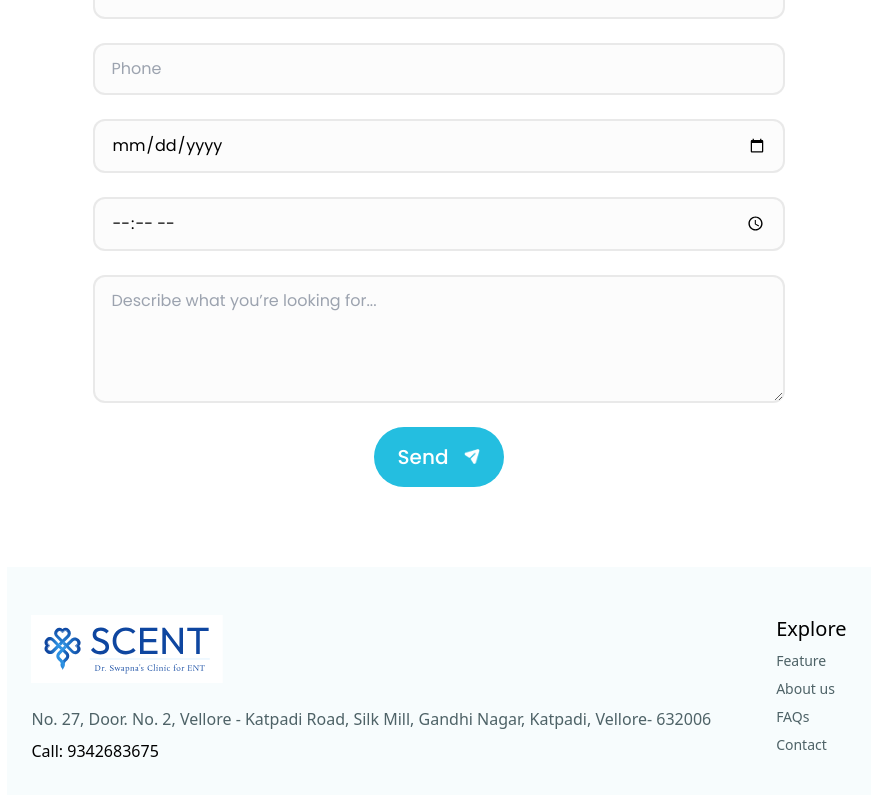
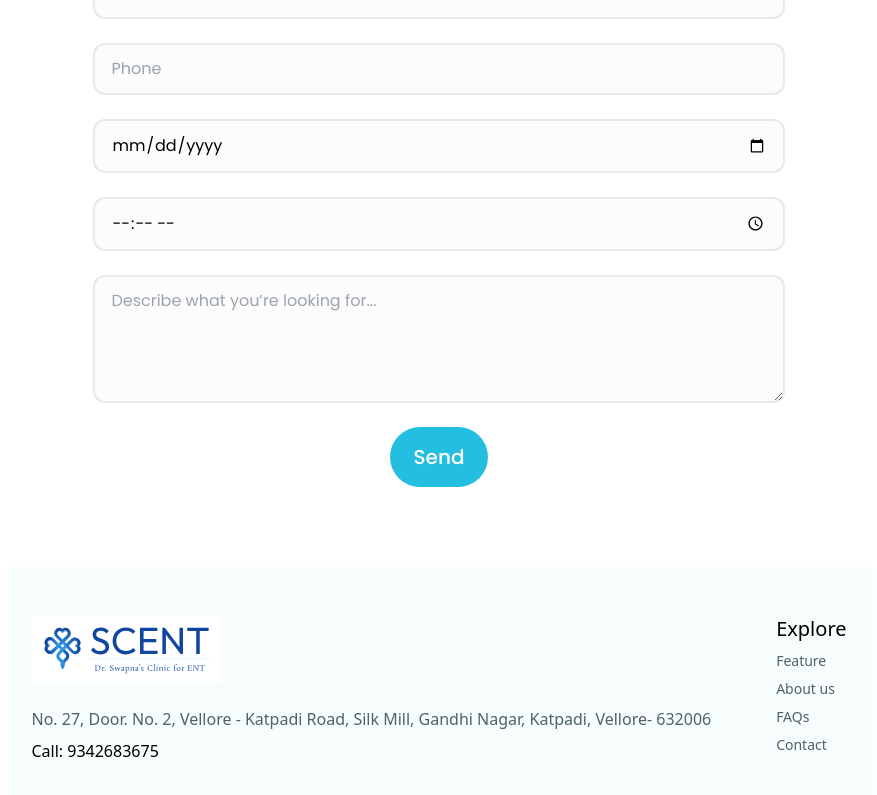
Before and after one commit to anubhav-aryan/entclinic, a Next.js app: page / in a window 1280 px wide. Shown: the part 4740-5535 px from the top of the page, without its empty margins (201-1078 px from the left). Built offline with nearby package versions, Linux system fonts and the light colour scheme.

Commit message:
fix: button alignment

```diff
--- a/sections/Appointment.tsx
+++ b/sections/Appointment.tsx
@@ -64,13 +64,7 @@ const Appointment = () => {
           className=" tablet:px-6 tablet:py-4 mobile:px-3 mobile:py-2 bg-[#24bee0] text-xl font-medium rounded-full text-white flex gap-4 items-center mx-auto"
         >
           <p>Send</p>
-          <Image
-            src="/send.png"
-            alt=""
-            width={30}
-            height={30}
-            className="w-4"
-          />
+
         </button>
       </div>
     </div>
```
